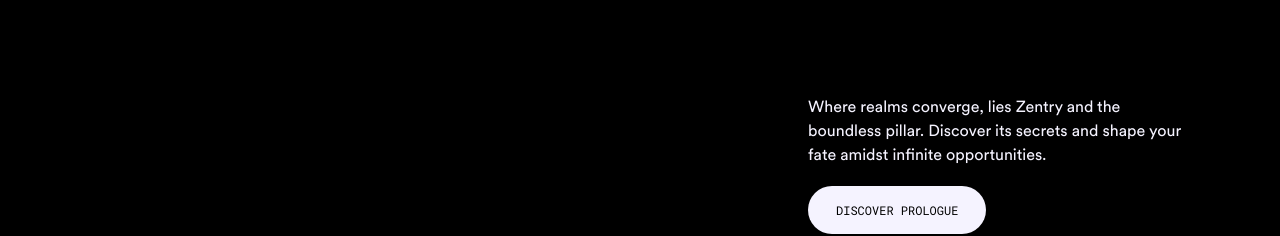
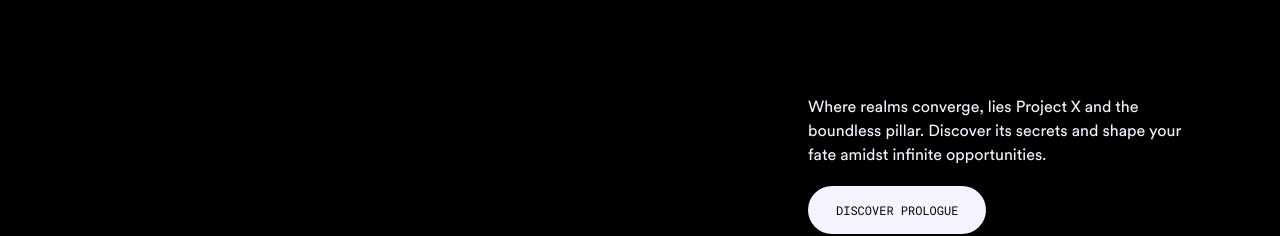
Before and after one commit to thedarkking01/Metaverse-Web-, a React (Vite) app: page / in a window 1280 px wide. Shown: the part 5697-5933 px from the top of the page. Built offline with nearby package versions, Linux system fonts and the light colour scheme; a web font is replaced by a local one.

Commit message:
minor updates

```diff
--- a/src/components/Hero.jsx
+++ b/src/components/Hero.jsx
@@ -158,7 +158,7 @@
                 id="watch-trailer"
                 title="Watch trailer"
                 leftIcon={<TiLocationArrow />}
-                containerClass="bg-blue-500 flex-center gap-1"
+                containerClass="bg-[#94a3b8] flex-center gap-1"
             />
             </div>
         </div>
--- a/src/components/Story.jsx
+++ b/src/components/Story.jsx
@@ -106,7 +106,7 @@
             <div className="-mt-80 flex w-full justify-center md:-mt-64 md:me-44 md:justify-end">
             <div className="flex h-full w-fit flex-col items-center md:items-start">
                 <p className="mt-3 max-w-sm text-center font-circular-web text-violet-50 md:text-start">
-                Where realms converge, lies Zentry and the boundless pillar.
+                Where realms converge, lies Project X and the boundless pillar.
                 Discover its secrets and shape your fate amidst infinite
                 opportunities.
                 </p>
```
